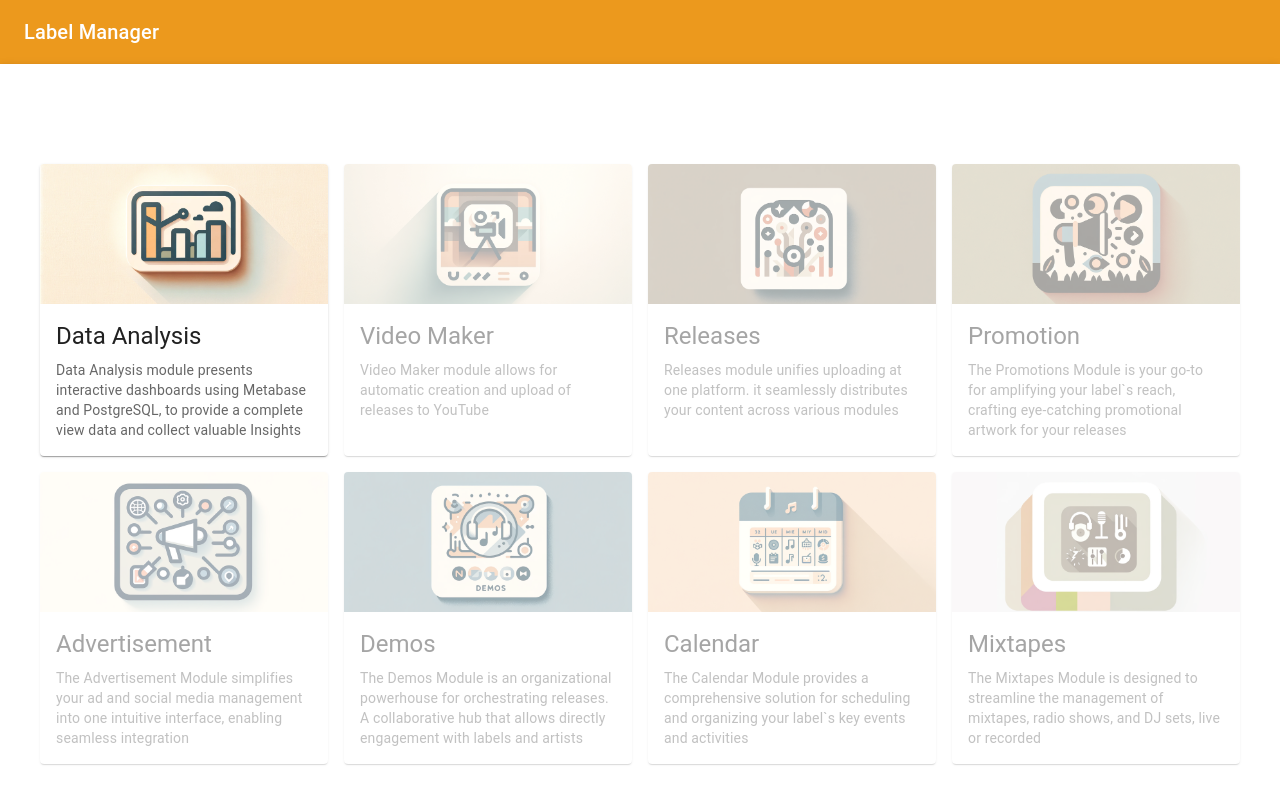
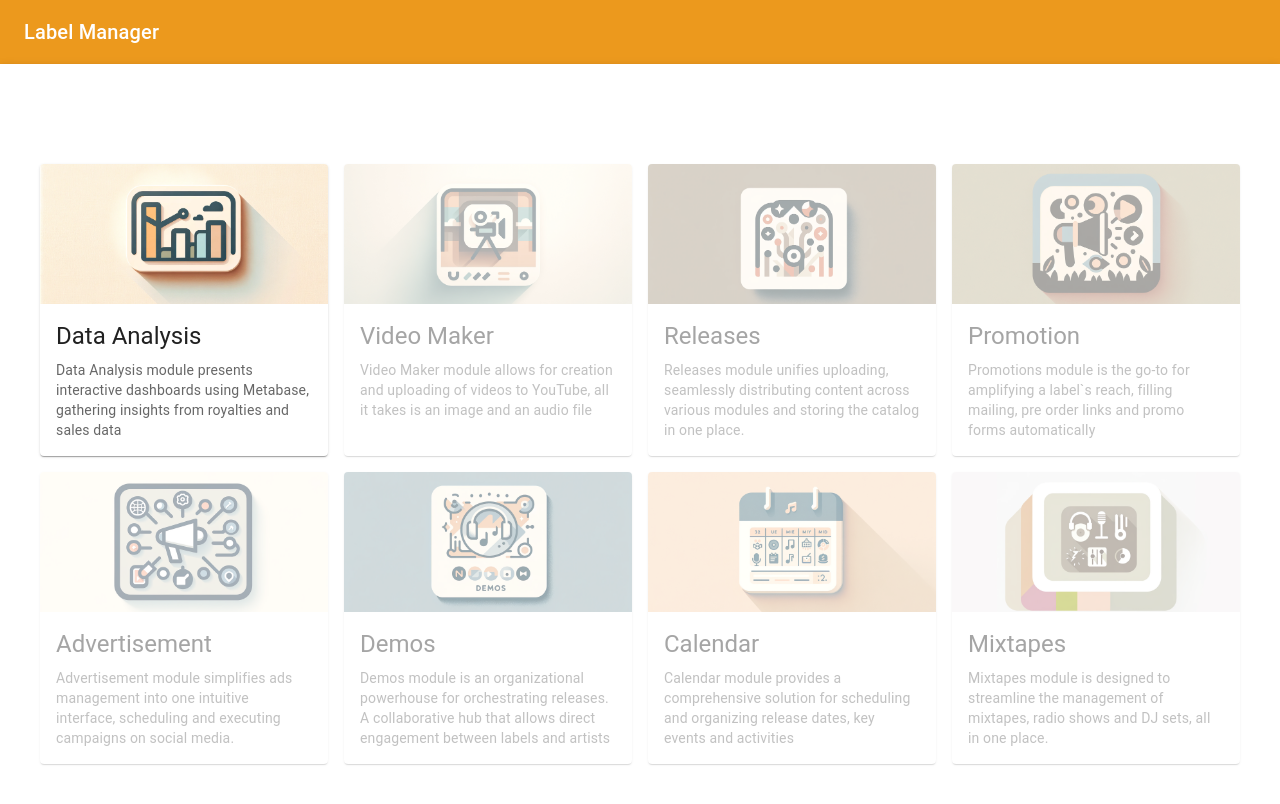
Before and after one commit to TTRDevs/label-manager, a React (Vite) app: page /home in a window 1280 px wide. Shown: the top 804 px of the page. Built offline with nearby package versions, Linux system fonts and the light colour scheme.

Commit message:
text edits

```diff
--- a/src/Pages/LandingPage/modulesCardData.ts
+++ b/src/Pages/LandingPage/modulesCardData.ts
@@ -10,69 +10,68 @@ import mixtapesImage from './../../assets/Mixtapes.webp'
 export interface ModuleCardInfo {
     title: string;
     text: string;
-    image: string; // Change 'any' to 'string' if your images are imported as modules
+    image: string;
     path: string;
     available: boolean;
 }
 
 export interface ModuleCardData {
-    [key: string]: ModuleCardInfo | undefined; // Index signature
+    [key: string]: ModuleCardInfo | undefined;
 }
-
 
 const moduleCardData: ModuleCardData = {
     'data-analysis': {
         title: 'Data Analysis',
-        text: 'Data Analysis module presents interactive dashboards using Metabase and PostgreSQL, to provide a complete view data and collect valuable Insights',
+        text: 'Data Analysis module presents interactive dashboards using Metabase, gathering insights from royalties and sales data',
         image:  dataAnalysisImage,
         path: '/app/data-analysis',
         available: true
     },
     'video-maker': {
         title: 'Video Maker',
-        text: 'Video Maker module allows for automatic creation and upload of releases to YouTube',
+        text: 'Video Maker module allows for creation and uploading of videos to YouTube, all it takes is an image and an audio file',
         image: videoMakerImage,
         path: '/app/youtube-manager',
         available: false
     },
     'releases': {
         title: 'Releases',
-        text: 'Releases module unifies uploading at one platform. it seamlessly distributes your content across various modules',
+        text: 'Releases module unifies uploading, seamlessly distributing content across various modules and storing the catalog in one place.',
         image: releasesImage,
         path: '/app/youtube-manager',
         available: false
     },
     'promotion': {
         title: 'Promotion',
-        text: 'The Promotions Module is your go-to for amplifying your label`s reach, crafting eye-catching promotional artwork for your releases',
+        text: 'Promotions module is the go-to for amplifying a label`s reach, filling mailing, pre order links and promo forms automatically',
         image: promosImage,
         path: '/app/youtube-manager',
         available: false
     },
     'advertisement': {
         title: 'Advertisement',
-        text: 'The Advertisement Module simplifies your ad and social media management into one intuitive interface, enabling seamless integration',
+        text: 'Advertisement module simplifies ads management into one intuitive interface, scheduling and executing campaigns on social media.',
         image: adImage,
         path: '/app/youtube-manager',
         available: false
     },
     'demos': {
         title: 'Demos',
-        text: 'The Demos Module is an organizational powerhouse for orchestrating releases. A collaborative hub that allows directly engagement with labels and artists',
+        text: 'Demos module is an organizational powerhouse for orchestrating releases. A collaborative hub that allows direct engagement between labels and artists',
         image: demosImage,
         path: '/app/youtube-manager',
         available: false
     },
     'calendar': {
         title: 'Calendar',
-        text: 'The Calendar Module provides a comprehensive solution for scheduling and organizing your label`s key events and activities',
+        text: 'Calendar module provides a comprehensive solution for scheduling and organizing release dates, key events and activities',
         image: calendarImage,
         path: '/app/youtube-manager',
         available: false
     },
     'mixtapes': {
         title: 'Mixtapes',
-        text: 'The Mixtapes Module is designed to streamline the management of mixtapes, radio shows, and DJ sets, live or recorded',
+        text: 'Mixtapes module is designed to streamline the management of mixtapes, radio shows and DJ sets, all in one place.',
         image: mixtapesImage,
         path: '/app/youtube-manager',
         available: false
@@ -81,88 +80,3 @@ const moduleCardData: ModuleCardData = {
 
 
 export default moduleCardData;
-
-// import dataAnalysisImage from './../../assets/DataAnalysis.webp';
-// import videoMakerImage from './../../assets/VideoMaker.webp'
-// import releasesImage from './../../assets/Releases2.webp'
-// import promosImage from './../../assets/Promos.webp'
-// import demosImage from './../../assets/Demos.webp'
-// import calendarImage from './../../assets/Calendar.webp'
-// import adImage from './../../assets/Ad.webp'
-// import mixtapesImage from './../../assets/Mixtapes.webp'
-
-// export interface ModuleCardInfo {
-//     title: string;
-//     text: string;
-//     image: string; // Change 'any' to 'string' if your images are imported as modules
-//     path: string;
-//     available: boolean;
-// }
-
-// export interface ModuleCardData {
-//     [key: string]: ModuleCardInfo | undefined; // Index signature
-// }
-
-
-// const moduleCardData: ModuleCardData = {
-//     'data-analysis': {
-//         title: 'Data Analysis',
-//         text: 'Data Analysis module presents interactive dashboards using Metabase and PostgreSQL to present, store and organize information. Allowing users to have a complete view of their data and collect valuable Insights',
-//         image:  dataAnalysisImage,
-//         path: '/app/data-analysis',
-//         available: true
-//     },
-//     'video-maker': {
-//         title: 'Video Maker',
-//         text: 'Video Maker module allows for automatic creation and upload of videos via image and song upload. New feature of automatic video uploading coming soon',
-
-//         image: videoMakerImage,
-//         path: '/app/youtube-manager',
-//         available: false
-//     },
-//     'releases': {
-//         title: 'Releases',
-//         text: 'Releases module unifies uploading at one platform. With a single upload, it seamlessly distributes your content across various modules, such as music files, covert art images, releases descriptions and much more',
-//         image: releasesImage,
-//         path: '/app/youtube-manager',
-//         available: false
-//     },
-//     'promotion': {
-//         title: 'Promotion',
-//         text: 'The Promotions Module is your go-to for amplifying your label`s reach, crafting eye-catching promotional artwork for your releases, and engaging your audience with automated',
-//         image: promosImage,
-//         path: '/app/youtube-manager',
-//         available: false
-//     },
-//     'advertisement': {
-//         title: 'Advertisement',
-//         text: 'The Advertisement Module simplifies your ad and social media management into one intuitive interface, enabling seamless integration and straightforward execution of campaigns.',
-//         image: adImage,
-//         path: '/app/youtube-manager',
-//         available: false
-//     },
-//     'demos': {
-//         title: 'Demos',
-//         text: 'The Demos Module is an organizational powerhouse for orchestrating releases. Artists submit their demos to one location, providing a collaborative hub that allows directly engagement with artists.',
-//         image: demosImage,
-//         path: '/app/youtube-manager',
-//         available: false
-//     },
-//     'calendar': {
-//         title: 'Calendar',
-//         text: 'The Calendar Module provides a comprehensive solution for scheduling and organizing your label`s key events and activities. It`s the go-to resource for planning release dates, mixtape launches, events, payment deadlines, and more.',
-//         image: calendarImage,
-//         path: '/app/youtube-manager',
-//         available: false
-//     },
-//     'mixtapes': {
-//         title: 'Mixtapes',
-//         text: 'The Mixtapes Module is designed to streamline the management of mixtapes, radio shows, and DJ sets, live or recorded. It offers a suite of tools tailored to simplify the curation process.',
-//         image: mixtapesImage,
-//         path: '/app/youtube-manager',
-//         available: false
-//     },
-// };
-
-
-// export default moduleCardData;
```
